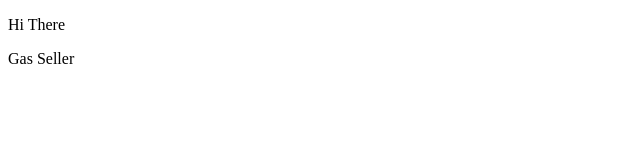
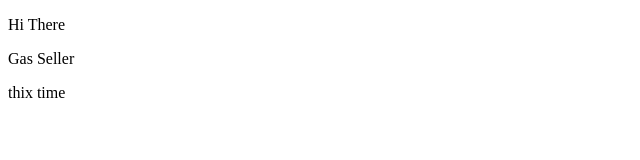
Before and after one commit to thisissakthi/UIcourseera, a website: page index.html in a window 1280 px wide. Shown: the full height of the page, 0-640 px from the left. Drawn offline with Linux system fonts and the light colour scheme.

```diff
--- a/index.html
+++ b/index.html
@@ -5,5 +5,6 @@
 <body>
   <p>Hi There</p>
   <p>Gas Seller</p>
+  <p>thix time</p>
 </body>
 </html>
```
Also changed, not shown: package.json (added, +24 -0 lines), 2 other files.
